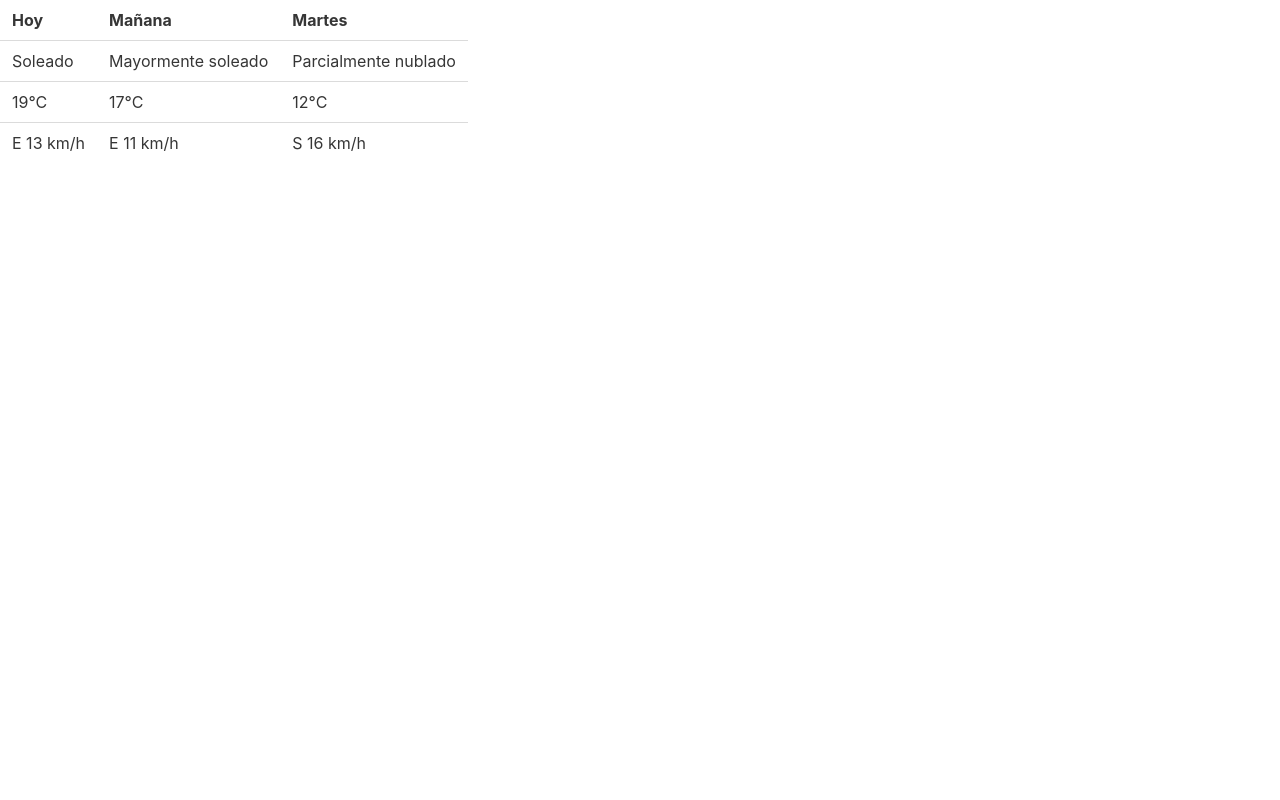
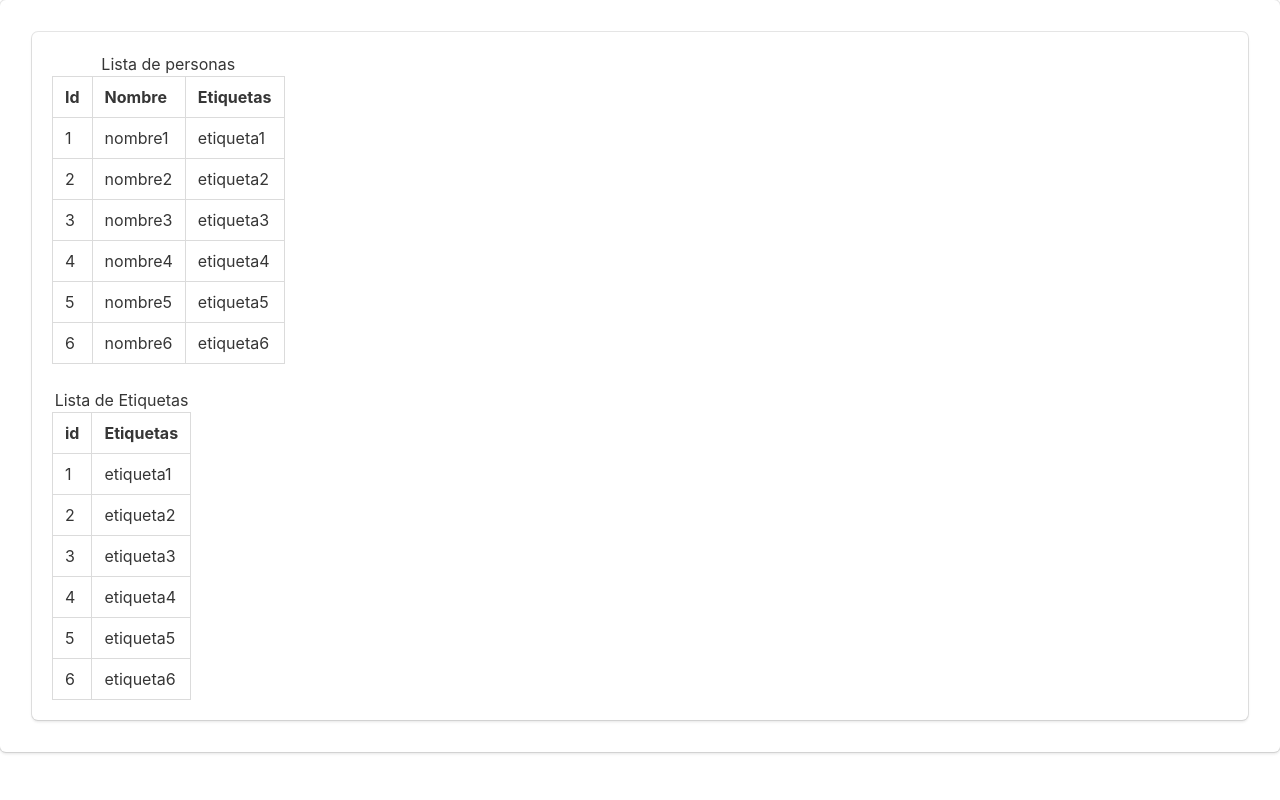
Before and after one commit to XZeromarx/web03052018, a PHP site: page /view/listado.php in a window 1280 px wide. Run offline with PHP 8.4, Linux system fonts and the light colour scheme.

Commit message:
se agregan las tablas con contenido provisorio

```diff
--- a/view/listado.php
+++ b/view/listado.php
@@ -8,27 +8,93 @@
         <title>Listado de Personas</title>
     </head>
     <body>
-        <table class="table">
+        <div class="box">
+            <div class="columns">
+
+                <div class="column is-left">
+
+                    <div class="tile is-parent">
+                        <article class="tile is-child box">
+                            <table class="table is-bordered">
+                                <caption>Lista de personas</caption>
                                 <tr>
-    <th>Hoy</th>
-    <th>Mañana</th>
-    <th>Martes</th>
+                                    <th>Id</th>
+                                    <th>Nombre</th>
+                                    <th>Etiquetas</th>
                                 </tr>
                                 <tr>
-    <td>Soleado</td>
-    <td>Mayormente soleado</td>
-    <td>Parcialmente nublado</td>
+                                    <td>1</td>
+                                    <td>nombre1</td>
+                                    <td>etiqueta1</td>
                                 </tr>
                                 <tr>
-    <td>19°C</td>
-    <td>17°C</td>
-    <td>12°C</td>
+                                    <td>2</td>
+                                    <td>nombre2</td>
+                                    <td>etiqueta2</td>
                                 </tr>
                                 <tr>
-    <td>E 13 km/h</td>
-    <td>E 11 km/h</td>
-    <td>S 16 km/h</td>
+                                    <td>3</td>
+                                    <td>nombre3</td>
+                                    <td>etiqueta3</td>
                                 </tr>
+                                <tr>
+                                    <td>4</td>
+                                    <td>nombre4</td>
+                                    <td>etiqueta4</td>
+                                </tr>
+                                <tr>
+                                    <td>5</td>
+                                    <td>nombre5</td>
+                                    <td>etiqueta5</td>
+                                </tr>
+                                <tr>
+                                    <td>6</td>
+                                    <td>nombre6</td>
+                                    <td>etiqueta6</td>
+                                </tr>
+
                             </table>
+
+
+                        <table class="table is-bordered">
+                            <caption>Lista de Etiquetas</caption>
+                            <tr>
+                                <th>id</th>
+
+                                <th>Etiquetas</th>
+                            </tr>
+                            <tr>
+                                <td>1</td>
+                                <td>etiqueta1</td>
+                            </tr>
+                            <tr>
+                                <td>2</td>
+                                <td>etiqueta2</td>
+                            </tr>
+                            <tr>
+                                <td>3</td>
+                                <td>etiqueta3</td>
+                            </tr>
+                            <tr>
+                                <td>4</td>
+                                <td>etiqueta4</td>
+                            </tr>
+                            <tr>
+                                <td>5</td>
+                                <td>etiqueta5</td>
+                            </tr>
+                            <tr>
+                                <td>6</td>
+                                <td>etiqueta6</td>
+                            </tr>
+
+                        </table>
+                    </div>
+                </div>
+
+
+            </div>
+
+        </div>
     </body>
 </html>
```
Lines whose indentation alone changed are shown as unchanged.
